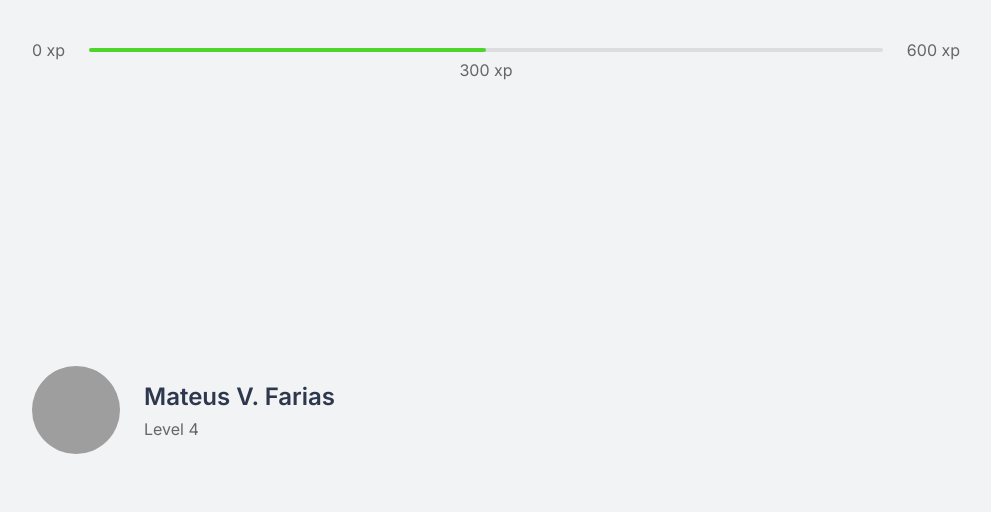
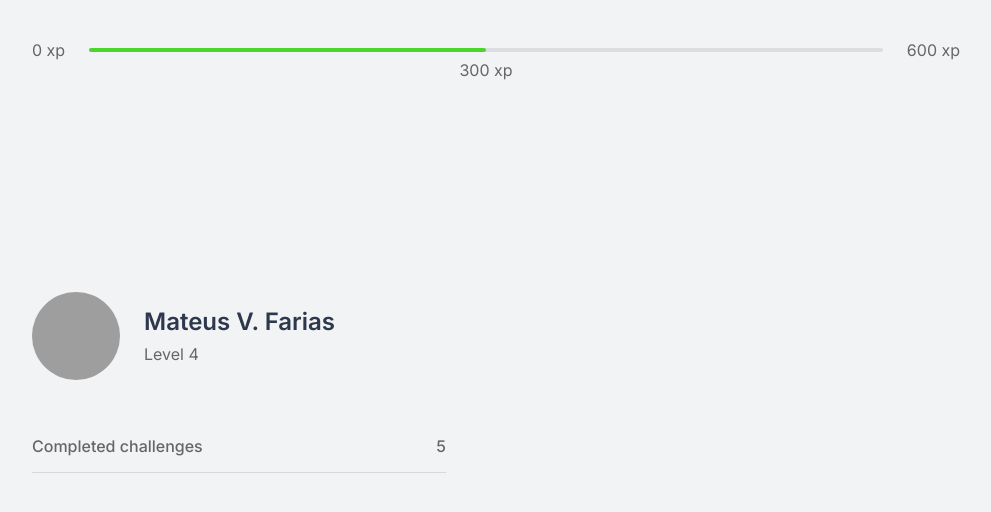
Before and after one commit to fariasmateuss/move.it, a Next.js app: page / in a window 1280 px wide. Shown: the top 512 px of the page, without its empty margins (144-1135 px from the left). Built offline with nearby package versions, Linux system fonts and the light colour scheme; grey boxes are pictures that could not be loaded.

Commit message:
feat: create completed challenges component

```diff
--- /dev/null
+++ b/src/components/CompletedChallenges.tsx
@@ -0,0 +1,10 @@
+import styles from '../styles/Components/CompletedChallenges.module.css';
+
+export function CompletedChallenges(): JSX.Element {
+  return (
+    <div className={styles.completedChallengesContainer}>
+      <span>Completed challenges</span>
+      <span>5</span>
+    </div>
+  );
+}
--- a/src/pages/index.tsx
+++ b/src/pages/index.tsx
@@ -1,3 +1,4 @@
+import { CompletedChallenges } from '../components/CompletedChallenges';
 import { ExperienceBar } from '../components/ExperienceBar';
 import { Profile } from '../components/Profile';
 
@@ -11,6 +12,7 @@
       <section>
         <div>
           <Profile />
+          <CompletedChallenges />
         </div>
 
         <div />
--- /dev/null
+++ b/src/styles/Components/CompletedChallenges.module.css
@@ -0,0 +1,11 @@
+.completedChallengesContainer {
+  display: flex;
+  align-items: center;
+  justify-content: space-between;
+
+  margin: 3.5rem 0;
+  padding-bottom: 1rem;
+  border-bottom: 1px solid #d7d8da;
+
+  font-weight: 500;
+}
```
